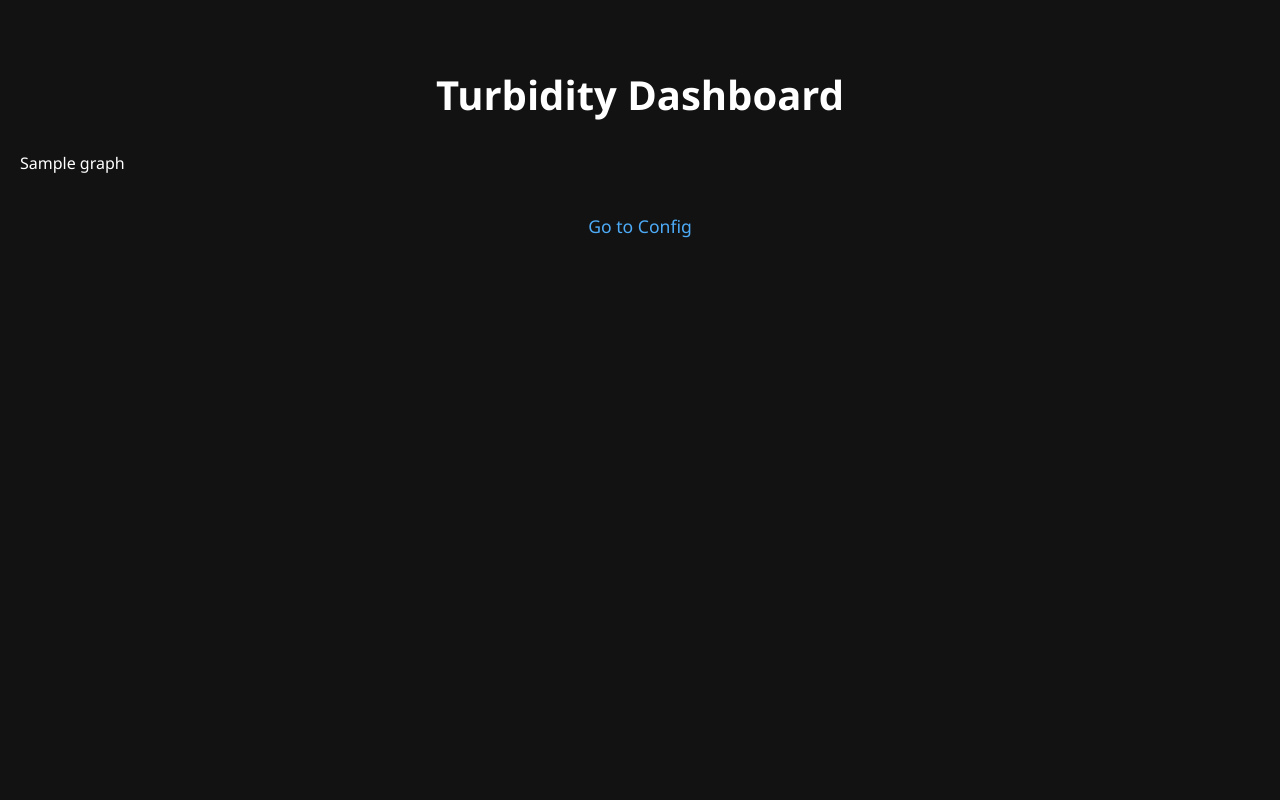
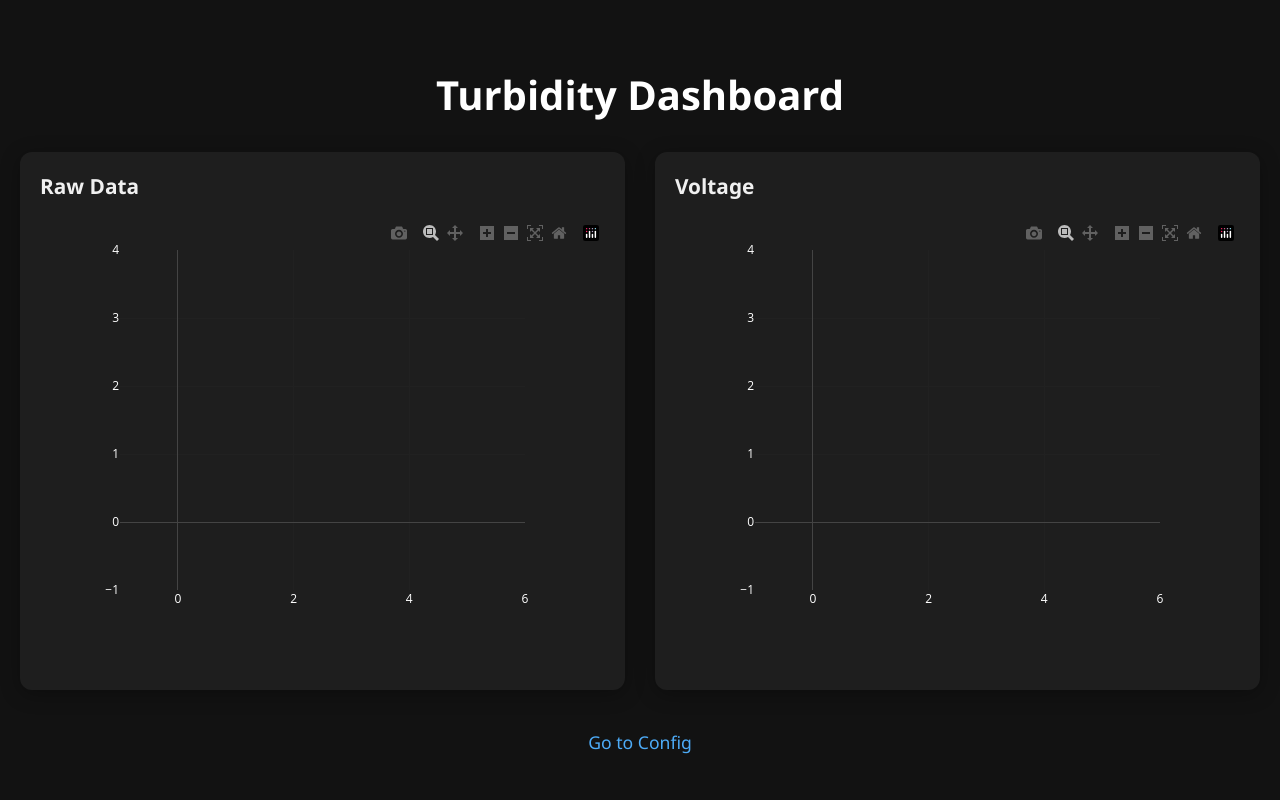
Before and after one commit to mup1979/HomeSense, a FastAPI app: template app/templates/dashboard.html in a window 1280 px wide. Run offline with FastAPI, Linux system fonts and the light colour scheme; the template is opened without the code that fills it: most values are stand-ins (such as "Sample title", 1, 10 or a date in 2020); parts of the project's set-up code (start-up, migrations or seed data) failed here and were passed over; some libraries are stand-ins or nearby versions.

Commit message:
Fix the fuck-up

```diff
--- a/app/main.py
+++ b/app/main.py
@@ -16,7 +16,6 @@
 def login_page(request: Request):
     return templates.TemplateResponse("login.html", {"request": request})
 
-
 @app.post("/login")
 def login(request: Request, email: str = Form(...), password: str = Form(...)):
     try:
@@ -27,9 +26,7 @@
             return response
     except Exception as e:
         print("Login failed:", e)
-
     return templates.TemplateResponse("login.html", {"request": request, "error": "Invalid credentials"})
-
 
 @app.get("/dashboard", response_class=HTMLResponse)
 def dashboard(request: Request):
@@ -37,31 +34,27 @@
     if not email:
         return RedirectResponse(url="/", status_code=302)
 
-    # Fetch latest 100 rows from Supabase
-    result = supabase.table("turbidity_data").select("*").order("timestamp", desc=True).limit(100).execute()
-    rows = result.data[::-1]  # Reverse to show oldest to newest
+    data = supabase.table("turbidity_data").select("*").order("timestamp", desc=True).limit(100).execute()
+    rows = data.data[::-1]
     df = pd.DataFrame(rows)
 
     if df.empty:
-        return templates.TemplateResponse("dashboard.html", {
-            "request": request,
-            "graph": "<p>No data available.</p>"
-        })
+        return templates.TemplateResponse("dashboard.html", {"request": request, "graph": "<p>No data available.</p>"})
 
     fig = make_subplots(
         rows=1,
         cols=2,
         subplot_titles=("Raw Data", "Voltage"),
-        horizontal_spacing=0.15
+        horizontal_spacing=0.2
     )
 
-    # Plot raw values
+    # Raw values
     fig.add_trace(go.Scatter(
         x=df[df["sensor_id"] == "Sensor1"]["timestamp"],
         y=df[df["sensor_id"] == "Sensor1"]["raw_value"],
         mode="lines+markers",
         name="Sensor1 Raw",
-        line=dict(color="orange")
+        line=dict(color="white")
     ), row=1, col=1)
 
     fig.add_trace(go.Scatter(
@@ -69,16 +62,16 @@
         y=df[df["sensor_id"] == "Sensor2"]["raw_value"],
         mode="lines+markers",
         name="Sensor2 Raw",
-        line=dict(color="white")
+        line=dict(color="orange")
     ), row=1, col=1)
 
-    # Plot voltage values
+    # Voltage values
     fig.add_trace(go.Scatter(
         x=df[df["sensor_id"] == "Sensor1"]["timestamp"],
         y=df[df["sensor_id"] == "Sensor1"]["voltage"],
         mode="lines+markers",
         name="Sensor1 Voltage",
-        line=dict(color="orange", dash="dot")
+        line=dict(color="white", dash="dot")
     ), row=1, col=2)
 
     fig.add_trace(go.Scatter(
@@ -86,11 +79,12 @@
         y=df[df["sensor_id"] == "Sensor2"]["voltage"],
         mode="lines+markers",
         name="Sensor2 Voltage",
-        line=dict(color="white", dash="dot")
+        line=dict(color="orange", dash="dot")
     ), row=1, col=2)
 
     fig.update_layout(
         template="plotly_dark",
+        showlegend=True,
         height=500,
         autosize=True,
         margin=dict(t=40, b=40, l=40, r=40),
@@ -98,12 +92,7 @@
     )
 
     graph_html = fig.to_html(full_html=False, config={"responsive": True})
-
-    return templates.TemplateResponse("dashboard.html", {
-        "request": request,
-        "graph": graph_html
-    })
-
+    return templates.TemplateResponse("dashboard.html", {"request": request, "graph": graph_html})
 
 @app.get("/config", response_class=HTMLResponse)
 def config_page(request: Request):
--- a/app/templates/dashboard.html
+++ b/app/templates/dashboard.html
@@ -4,6 +4,7 @@
     <meta charset="UTF-8">
     <title>Dashboard - HomeSense</title>
     <link rel="stylesheet" href="/static/style.css">
+    <script src="https://cdn.plot.ly/plotly-latest.min.js"></script>
 </head>
 <body>
     <div class="dashboard-container">
@@ -11,13 +12,41 @@
             <h1>Turbidity Dashboard</h1>
         </header>
 
-        <div class="chart-wrapper">
-            {{ graph|safe }}
+        <div class="dashboard-grid">
+            <div class="chart-card">
+                <h3>Raw Data</h3>
+                <div id="raw-chart"></div>
+            </div>
+            <div class="chart-card">
+                <h3>Voltage</h3>
+                <div id="voltage-chart"></div>
+            </div>
         </div>
 
         <div class="config-link">
             <a href="/config">Go to Config</a>
         </div>
     </div>
+
+    <script>
+        const rawData = {{ raw_data|safe }};
+        const voltageData = {{ voltage_data|safe }};
+
+        Plotly.newPlot('raw-chart', rawData, {
+            margin: { t: 30 },
+            paper_bgcolor: '#1e1e1e',
+            plot_bgcolor: '#1e1e1e',
+            font: { color: 'white' },
+            legend: { orientation: 'h' }
+        });
+
+        Plotly.newPlot('voltage-chart', voltageData, {
+            margin: { t: 30 },
+            paper_bgcolor: '#1e1e1e',
+            plot_bgcolor: '#1e1e1e',
+            font: { color: 'white' },
+            legend: { orientation: 'h' }
+        });
+    </script>
 </body>
 </html>
```
